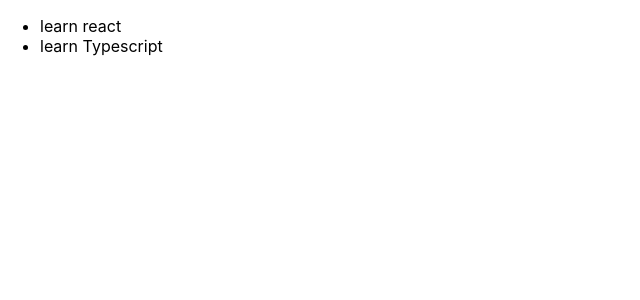
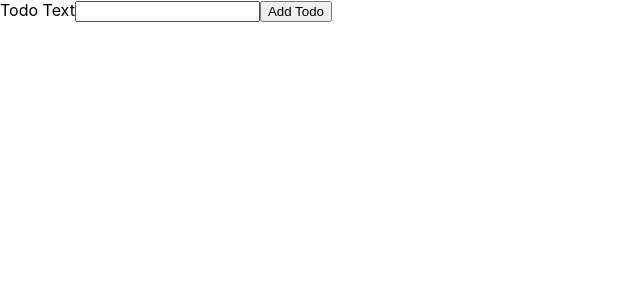
Before and after one commit to Rbravolibtech/React-TypeScript-28, a React (Create React App) app: page / in a window 1280 px wide. Shown: the top 300 px of the page, without its empty margins (0-640 px from the left). Built offline with nearby package versions, Linux system fonts and the light colour scheme.

Commit message:
managing state and typescript

```diff
--- a/src/App.tsx
+++ b/src/App.tsx
@@ -1,14 +1,22 @@
+import { useState } from "react";
+import NewTodo from './components/NewTodo';
 import Todo from './models/todo';
 import Todos from './components/Todos';
 
 function App() {
-const todos = [
-  new Todo("learn react"),
-  new Todo("learn Typescript")
-];
+  const [todos, setTodos] = useState<Todo[]>([]);
+
+  const addTodoHandler = (todoText: string) => {
+    const newTodo = new Todo(todoText);
+
+    setTodos((prevTodos) => {
+      return prevTodos.concat(newTodo);
+    });
+  }
 
   return (
     <div>
+      <NewTodo onAddTodo={addTodoHandler} />
       <Todos items={todos} />
     </div>
   );
--- a/src/components/NewTodo.tsx
+++ b/src/components/NewTodo.tsx
@@ -1,13 +1,29 @@
-const NewTodo = () => {
+import { useRef } from "react"
+
+
+const NewTodo: React.FC<{onAddTodo: (text: string) => void }> = (props) => {
+const todoTextInputRef = useRef<HTMLInputElement>(null);
+
+
 const submitHandler = (event: React.FormEvent) => {
 event.preventDefault()
+
+const enteredText = todoTextInputRef.current?.value ?? '';
+
+if (enteredText.trim().length === 0) {
+  return;
+}
+
+
+props.onAddTodo(enteredText || ''); // Provide a default value if enteredText is undefined
+
 }
 
 
     return (
     <form onSubmit={submitHandler}>
         <label htmlFor="text">Todo Text</label>
-        <input type="text" id="text" />
+        <input type="text" id="text" ref={todoTextInputRef} />
         <button>Add Todo</button>
     </form>
     )
```
